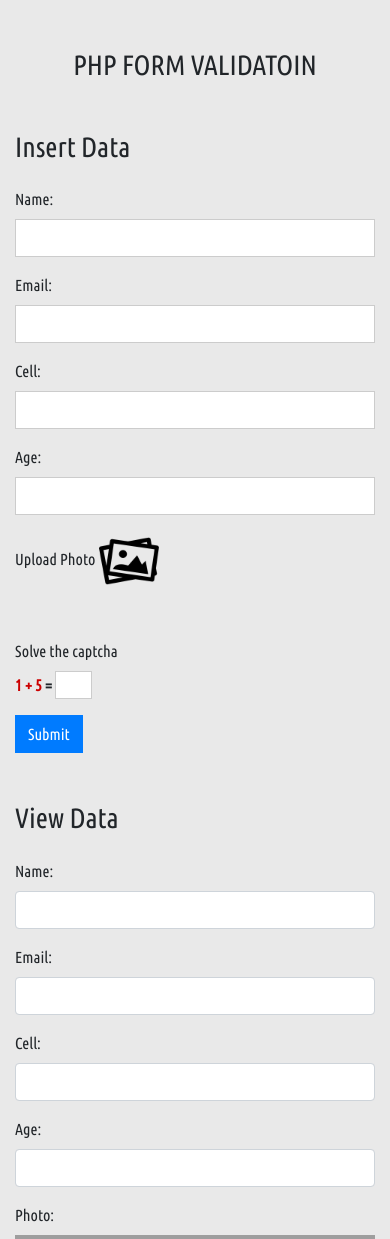
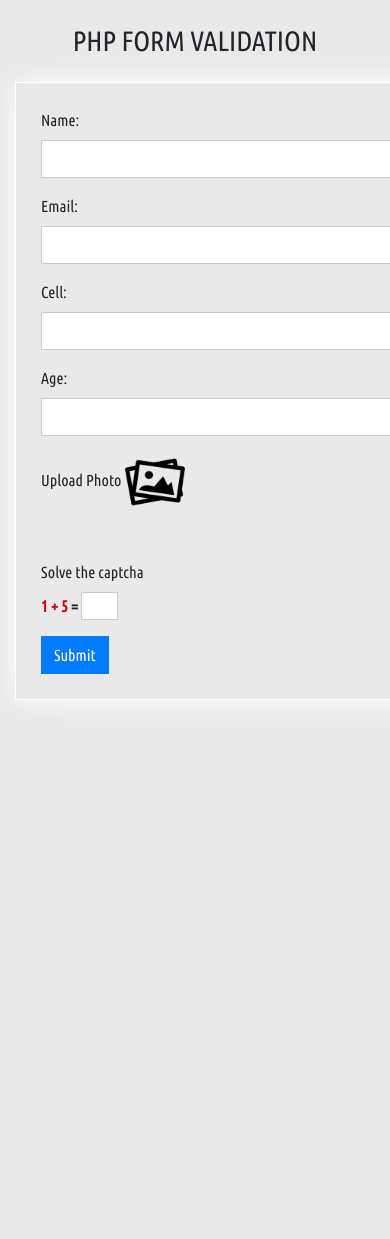
Before and after one commit to fshrabon151/PHP-Assignment, a PHP site: page / in a window 390 px wide; the page is wider, and only the part inside the window is pictured. Shown: the top 1239 px of that part. After the commit the page ends 700 px from the top of that part, so only its background shows below. Run offline with PHP 8.4, Linux system fonts and the light colour scheme; data that the repository does not hold is empty; grey boxes are pictures that could not be loaded.

Commit message:
Update index.php

```diff
--- a/Assignment 4 (Form Validation)/index.php
+++ b/Assignment 4 (Form Validation)/index.php
@@ -93,11 +93,11 @@
 		} else if (filter_var($email, FILTER_VALIDATE_EMAIL) == false) {
 			$msg = "<p class=\" alert alert-warning \"> Invalid email address ! <button class=\"close\" data-dismiss=\"alert\">&times;</button> </p>";
 		} else if ($specific_mail != 'codertrust.com') {
-			$msg = "<p class=\" alert alert-info \"> Email should be belongs to codertrust.com domain ! <button class=\"close\" data-dismiss=\"alert\">&times;</button> </p>";
+			$err['email'] = "<p class=\" alert alert-info \"> Email should be belongs to codertrust.com domain ! <button class=\"close\" data-dismiss=\"alert\">&times;</button> </p>";
 		} else if (in_array($cell_start, ['017', '018', '019', '015', '013', '016', '014']) == false) {
-			$msg = "<p class=\" alert alert-danger \"> Mobile number is not correct ! <button class=\"close\" data-dismiss=\"alert\">&times;</button> </p>";
+			$err['cell'] = "<p class=\" alert alert-danger \"> Mobile number is not correct ! <button class=\"close\" data-dismiss=\"alert\">&times;</button> </p>";
 		} else if ($age < 18 && $age < 40) {
-			$msg = "<p class=\" alert alert-danger \"> Age should be between 19 to 39! <button class=\"close\" data-dismiss=\"alert\">&times;</button> </p>";
+			$err['age'] = "<p class=\" alert alert-danger \"> Age should be between 19 to 39! <button class=\"close\" data-dismiss=\"alert\">&times;</button> </p>";
 		}
 		/**
 		 * file validation
@@ -112,28 +112,27 @@
 
 			move_uploaded_file($file_tmpname, 'photos/' . $unique_name);
 			$msg = "<p class=\" alert alert-success \">Data stable <button class=\"close\" data-dismiss=\"alert\">&times;</button></p>";
+
 		}
 	}
 
 	?>
 
-	<div class="container">
+	<div class="container mb-5">
 
-		<h3 class="text-center text-uppercase m-5">PHP Form validatoin</h3>
+		<h3 class="text-center text-uppercase mb-4 mt-4">PHP Form Validation</h3>
 		<?php
 		if (isset($msg)) {
 			echo $msg;
 		}
 		?>
 
-		<div class="row">
-			<div class="col-md-6">
-				<h3 class="mb-4">Insert Data</h3>
 
-				<form action="" method="post" enctype="multipart/form-data">
+
+				<form style="border:1px solid #fff; padding:25px;width:450px;margin:0 auto;box-shadow: 0px 0px 27px #ffffff;" action="" method="post" enctype="multipart/form-data">
 					<div class="form-group">
 						<label for="" class="form-label">Name: </label>
-						<input type="text" name="name" class="form-control">
+						<input type="text" name="name" value="<?php if(isset($name)) echo $name;?>" class="form-control">
 						<?php
 
 						if (isset($err['name'])) {
@@ -145,7 +144,7 @@
 
 					<div class="form-group">
 						<label for="" class="form-label">Email: </label>
-						<input type="email" name="email" class="form-control">
+						<input type="email" name="email" value="<?php if(isset($email)) echo $email;?>" class="form-control">
 						<?php
 
 						if (isset($err['email'])) {
@@ -157,7 +156,7 @@
 
 					<div class="form-group">
 						<label for="" class="form-label">Cell: </label>
-						<input type="text" name="cell" class="form-control">
+						<input type="text" name="cell" value="<?php if(isset($cell)) echo $cell;?>" class="form-control">
 						<?php
 
 						if (isset($err['cell'])) {
@@ -168,7 +167,7 @@
 					</div>
 					<div class="form-group">
 						<label for="" class="form-label">Age: </label>
-						<input type="text" name="age" class="form-control">
+						<input type="text" name="age" value="<?php if(isset($age)) echo $age;?>" class="form-control">
 						<?php
 
 						if (isset($err['age'])) {
@@ -179,7 +178,7 @@
 					</div>
 
 					<div class="form-group">
-						<label for="insert_photo" class="form-label">Upload Photo <img width="60" src="file.gif" alt=""></label> <br>
+						<label for="insert_photo" class="form-label">Upload Photo <img id="insert_photo_label" width="60" src="file.gif" alt=""></label> <br>
 						<img style="max-width: 100%;" src="" alt="" id="upload_photo">
 						<input id="insert_photo" style="display: none;" type="file" name="insert_photo" class="form-control">
 						<?php
@@ -200,7 +199,7 @@
 						<label for="" class="form-label">Solve the captcha</label>
 						<input type="hidden" name="firstNumber" value="<?php echo $ranNumb1?>">
 						<input type="hidden" name="lastNumber" value="<?php echo $ranNumb2?>"> <br>
-						<?php echo "<span class=\"unselectable\"> <b>$ranNumb1 + $ranNumb2</span> =</b> "?></label> <input name="captchaResult" type="text" size="2">
+						<?php echo "<span class=\"unselectable\"> <b>$ranNumb1 + $ranNumb2</span> =</b> "?></label> <input name="captchaResult" type="text" size="2"> <br>
 						<?php
 
 						if (isset($err['captcha'])) {
@@ -209,71 +208,10 @@
 
 						?>
 					</div>
-					<button type="submit" class="btn btn-primary mb-5" name="submit">Submit</button>
+					<button type="submit" class="btn btn-primary" name="submit">Submit</button>
 
 				</form>
 
-			</div>
-			<div class="col-md-6">
-				<h3 class="mb-4">View Data</h3>
-
-				<div class="view">
-					<div class="form-group">
-						<label for="" class="form-label">Name: </label>
-						<label for="" class="form-control">
-							<?php
-							if (isset($name)) {
-								echo $name;
-							}
-							?>
-						</label>
-					</div>
-
-					<div class="form-group">
-						<label for="" class="form-label">Email: </label>
-						<label for="" class="form-control">
-							<?php
-							if (isset($email)) {
-								echo $email;
-							}
-							?>
-
-						</label>
-					</div>
-
-					<div class="form-group">
-						<label for="" class="form-label">Cell: </label>
-						<label for="" class="form-control">
-							<?php
-							if (isset($cell)) {
-								echo $cell;
-							}
-							?>
-
-						</label>
-					</div>
-
-					<div class="form-group">
-						<label for="" class="form-label">Age: </label>
-						<label for="" class="form-control">
-
-							<?php
-							if (isset($age)) {
-								echo $age;
-							}
-							?>
-
-						</label>
-					</div>
-
-					<div class="form-group">
-						<label for="" class="form-label">Photo: </label> <br>
-						<img src="photos/<?php echo $unique_name ?>" style="max-width: 100%;" alt="">
-
-					</div>
-				</div>
-			</div>
-		</div>
 
 	</div>
 
@@ -297,6 +235,7 @@
 		$('#insert_photo').change(function(e) {
 			let file_url = URL.createObjectURL(e.target.files[0]);
 			$('#upload_photo').attr('src', file_url);
+            $('#insert_photo_label').hide();
 		});
 	</script>
 
```
